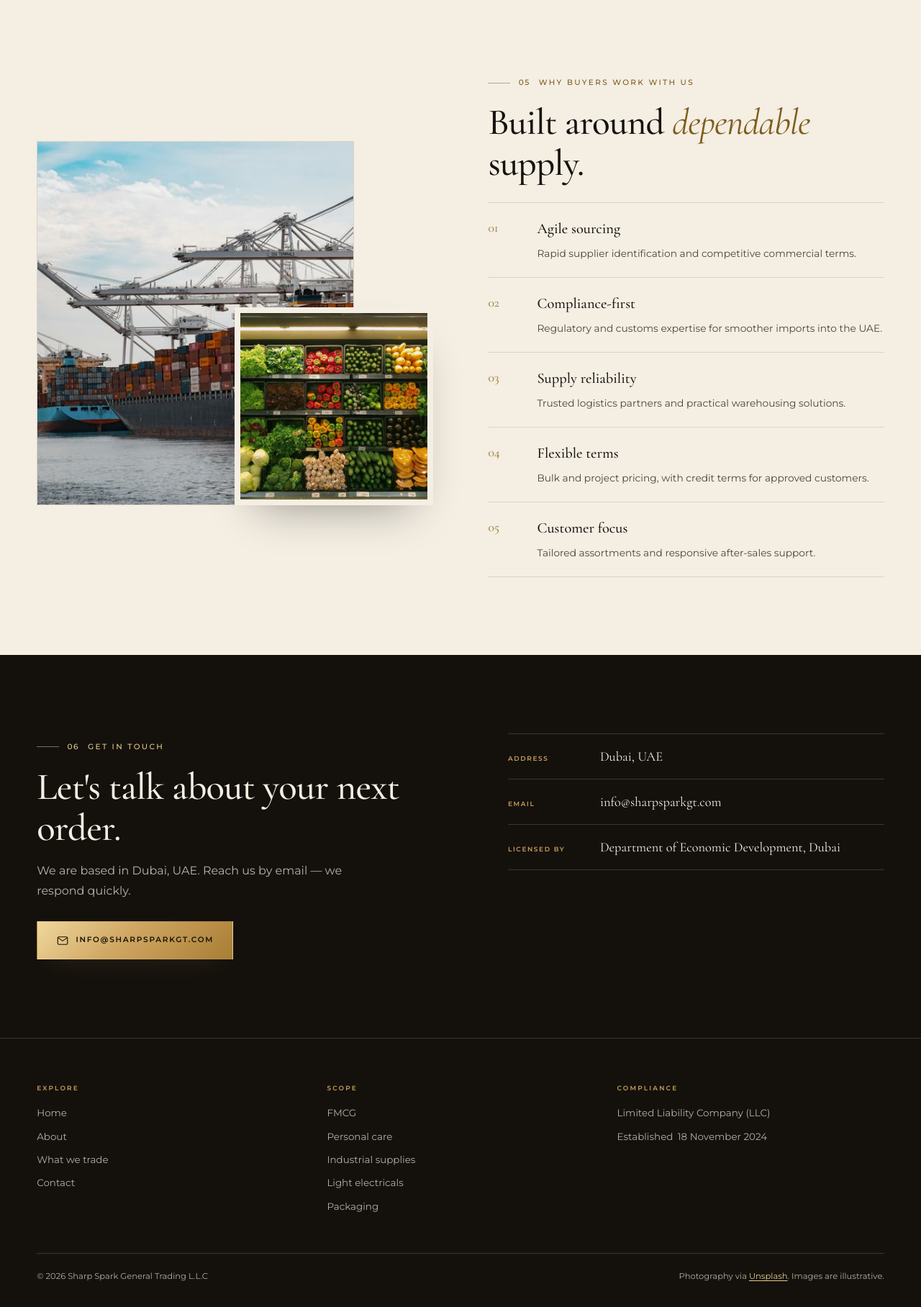
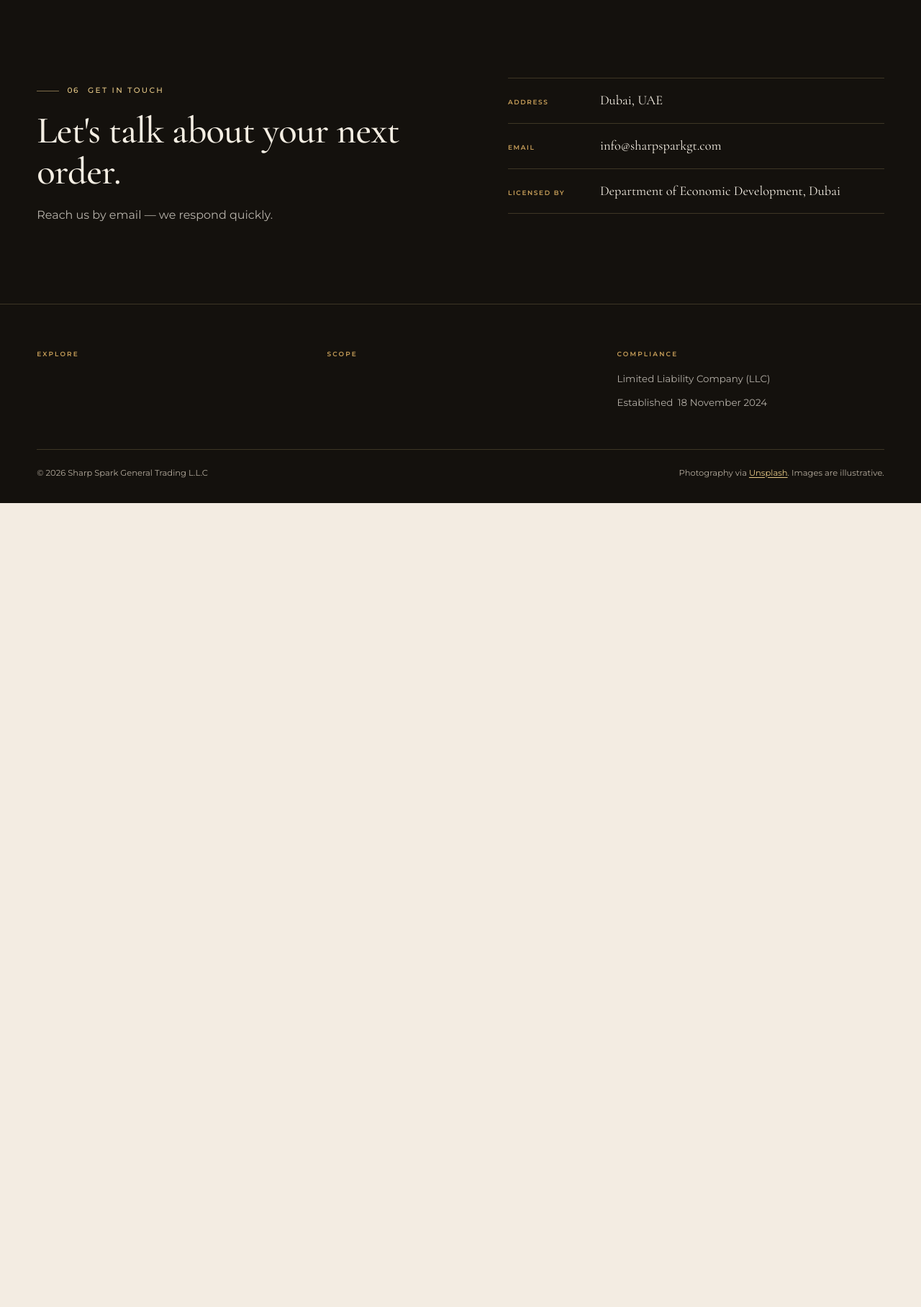
Before and after one commit to Hammad-arshad18/Sharp-Spark, a PHP site: page / in a window 1280 px wide. Shown: the part 4053-5869 px from the top of the page at 72% size. After the commit the page ends 4752 px from the top, so only its background shows below. Run offline with PHP 8.4, Linux system fonts and the light colour scheme; data that the repository does not hold is empty; some libraries are stand-ins or nearby versions.

Commit message:
Refactor contact section and localization strings
- Removed specific location details from the contact section in index.php for a more concise message.
- Eliminated unused CSS styles related to contact actions to streamline the design.
- Updated localization strings in i18n.js to reflect the changes in the contact copy.

```diff
--- a/assets/css/main.css
+++ b/assets/css/main.css
@@ -1095,13 +1095,6 @@ section[id] { scroll-margin-top: calc(var(--header-h) + 1rem); }
 }
 
 .contact-band__copy p { color: var(--body-dark); max-width: 42ch; }
-
-.contact-band__actions {
-    display: flex;
-    flex-wrap: wrap;
-    gap: 0.75rem;
-    margin-top: 1.75rem;
-}
 
 .contact-lines {
     border-top: 1px solid var(--line-light);
--- a/assets/js/i18n.js
+++ b/assets/js/i18n.js
@@ -98,7 +98,7 @@
         "home.stats.4.value": "الإمارات والخليج",
         "home.contact.eyebrow": "تواصل معنا",
         "home.contact.title": "لنتحدث عن طلبك القادم.",
-        "home.contact.copy": "مقرّنا في دبي، الإمارات. تواصل معنا عبر البريد — نرد بسرعة.",
+        "home.contact.copy": "تواصل معنا عبر البريد — نرد بسرعة.",
         "home.contact.map": "الموقع",
 
         "activity.0.title": "التوريد والمشتريات",
--- a/index.php
+++ b/index.php
@@ -229,13 +229,7 @@ require __DIR__ . '/inc/header.php';
             <div class="contact-band__copy" data-reveal>
                 <p class="eyebrow"><span class="eyebrow__num">06</span> <span data-i18n="home.contact.eyebrow">Get in touch</span></p>
                 <h2 id="home-contact-title" data-i18n="home.contact.title">Let's talk about your next order.</h2>
-                <p data-i18n="home.contact.copy">We are based in Dubai, UAE. Reach us by email — we respond quickly.</p>
-                <div class="contact-band__actions">
-                    <a class="btn btn--gold" href="mailto:<?= e(SITE_EMAIL) ?>">
-                        <?= icon('mail', 18) ?>
-                        <span dir="ltr"><?= e(SITE_EMAIL) ?></span>
-                    </a>
-                </div>
+                <p data-i18n="home.contact.copy">Reach us by email — we respond quickly.</p>
             </div>
             <ul class="contact-lines" data-reveal>
                 <li>
```
